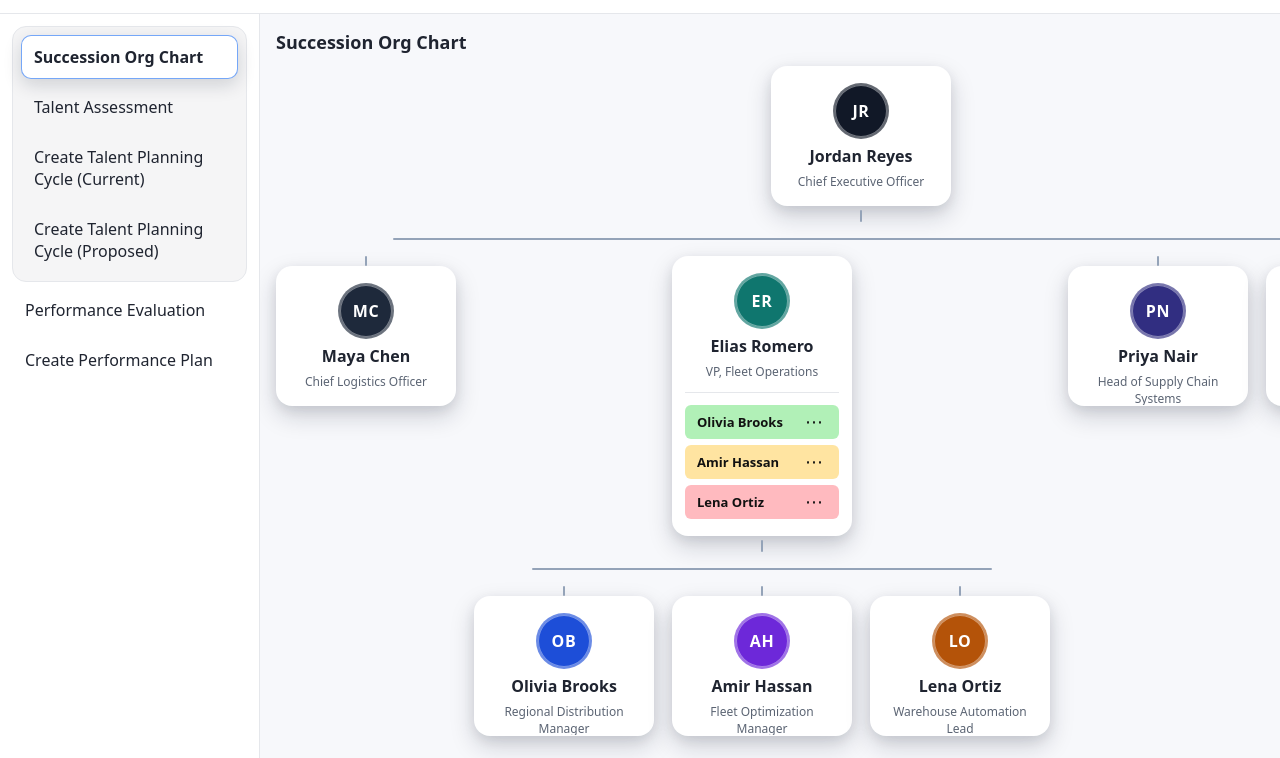
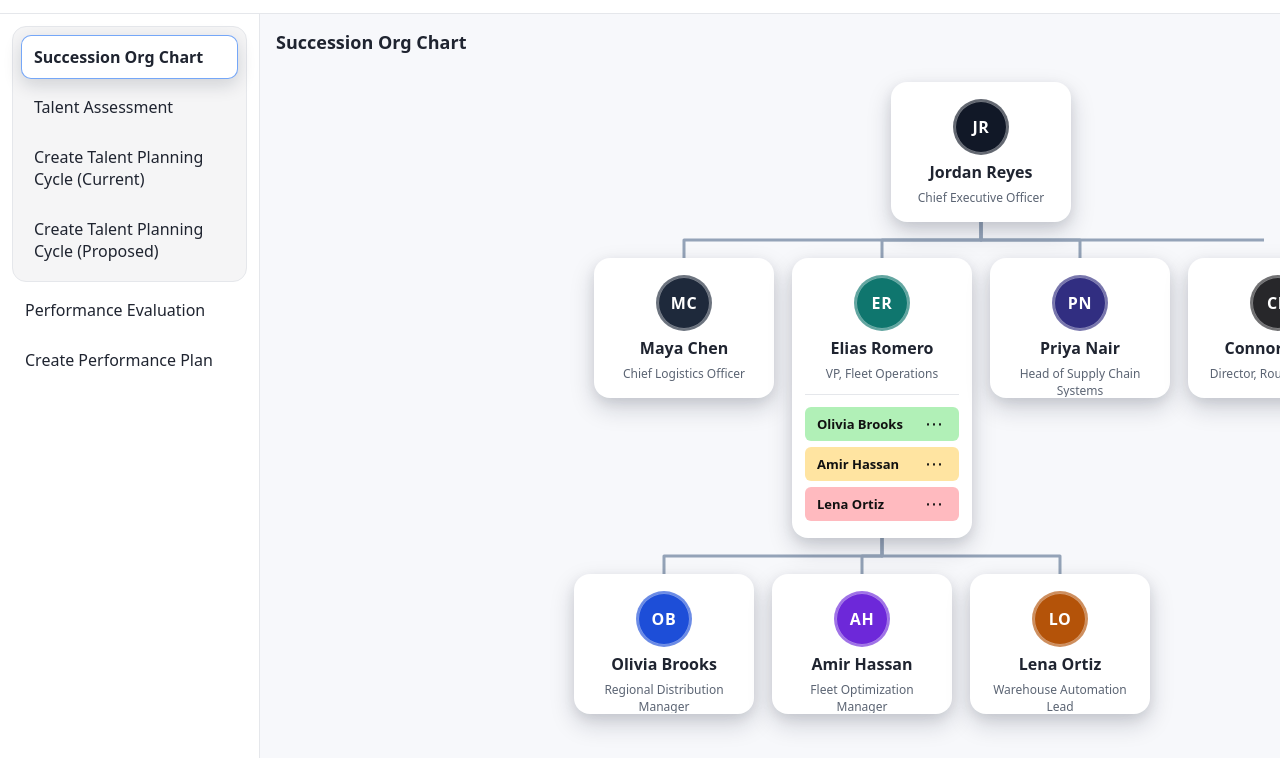
Before and after one commit to iManojrk/Talent-Management-Mocks, a plain HTML site: page mocks/index.html in a window 1280 px wide. Shown: the part 42-800 px from the top of the page. Drawn offline with Linux system fonts and the light colour scheme.

Commit message:
WIP  org chart lines 2

```diff
--- a/codex.context.json
+++ b/codex.context.json
@@ -82,7 +82,9 @@
         "Assign Learning menu action opens a dedicated modal showing the selected employee plus Competency vs Catalog search tabs with searchable cards; selecting a card drills into a course detail modal with placeholder Assign CTA",
         "Talent Card modal shows talent pool nominations, performance/potential nine-box (latest + trend toggle), rating trend chart, career goals, experience, skills, and education",
         "Readiness chips map ready-green/yellow/red to Ready Now, 1-2 Years, and 3+ Years",
-        "Styling is light theme only with custom org connectors, modal layout, and SVG trend visuals"
+        "Styling is light theme only with custom org connectors, modal layout, and SVG trend visuals",
+        "Org-chart connectors render as continuous SVG paths between parent and children to stay aligned at every viewport size",
+        "Entire org chart now renders as a single three-tier grid (CEO, VPs, successors) so layout is consistent regardless of nested depth"
       ],
       "interactivity": "Match existing behavior: click successor rows to open the Talent Card modal, then click Latest/Trend buttons inside the modal to switch views; no keyboard handlers are wired."
     },
--- a/mocks/screens/orgchart.js
+++ b/mocks/screens/orgchart.js
@@ -286,27 +286,15 @@ export function OrgChart() {
   title.className = 'page-title';
   title.textContent = 'Succession Org Chart';
 
-  const chart = document.createElement('div');
-  chart.className = 'org';
   const modals = {
     profile: Modal(),
     assign: Modal(),
     learning: Modal()
   };
-  chart.appendChild(renderBranch(orgData, modals));
+  const chart = renderOrgTree(orgData, modals);
 
   wrap.append(title, chart);
   return wrap;
-}
-
-function renderBranch(nodeData, modals) {
-  const parentBlock = block(renderNode(nodeData, modals));
-  if (!nodeData.children || !nodeData.children.length) {
-    return parentBlock;
-  }
-  const childBlocks = nodeData.children.map(child => renderBranch(child, modals));
-  const group = withChildren(parentBlock, childBlocks);
-  return group;
 }
 
 function renderNode({ name = 'Name', position = 'Position', showChildrenList = false, children = [], color }, modals) {
@@ -1123,25 +1111,135 @@ function block(content) {
   return b;
 }
 
-function withChildren(parentBlock, childBlocks) {
-  const group = document.createElement('div');
-  group.className = 'org-group';
-  const parentRow = document.createElement('div');
-  parentRow.className = 'org-parent';
-  parentRow.appendChild(parentBlock);
+const ORG_SVG_NS = 'http://www.w3.org/2000/svg';
+let orgNodeIdCounter = 0;
+let activeOrgChart = null;
 
-  const childrenRow = document.createElement('div');
-  childrenRow.className = 'org-children';
-  childBlocks.forEach(cb => childrenRow.appendChild(cb));
+function renderOrgTree(rootData, modals) {
+  orgNodeIdCounter = 0;
+  const entries = flattenOrgTree(rootData);
+  const levelEntries = [];
+  const childrenByParent = new Map();
+  entries.forEach(entry => {
+    if (!levelEntries[entry.depth]) levelEntries[entry.depth] = [];
+    levelEntries[entry.depth].push(entry);
+    if (entry.parentId) {
+      if (!childrenByParent.has(entry.parentId)) {
+        childrenByParent.set(entry.parentId, []);
+      }
+      childrenByParent.get(entry.parentId).push(entry);
+    }
+  });
+  const chart = document.createElement('div');
+  chart.className = 'org';
 
-  group.append(parentRow, connector(), childrenRow);
-  return group;
+  const svg = document.createElementNS(ORG_SVG_NS, 'svg');
+  svg.classList.add('org-lines');
+  chart.appendChild(svg);
+
+  const tiersWrap = document.createElement('div');
+  tiersWrap.className = 'org-tiers';
+  chart.appendChild(tiersWrap);
+
+  levelEntries.forEach((levelList = [], depth) => {
+    if (!levelList?.length) return;
+    const tier = document.createElement('div');
+    tier.className = `org-tier org-tier--level${depth}`;
+    tier.dataset.level = depth;
+
+    if (depth === 0) {
+      levelList.forEach(entry => {
+        const blockEl = block(renderNode(entry.data, modals));
+        blockEl.dataset.nodeId = entry.id;
+        tier.appendChild(blockEl);
+      });
+    } else {
+      const parentLevel = levelEntries[depth - 1] ?? [];
+      const totalCols = parentLevel.reduce((sum, parentEntry) => {
+        const count = Math.max(childrenByParent.get(parentEntry.id)?.length ?? 0, 1);
+        return sum + count;
+      }, 0) || 1;
+      tier.style.display = 'grid';
+      tier.style.gridTemplateColumns = `repeat(${totalCols}, minmax(220px, 1fr))`;
+      parentLevel.forEach(parentEntry => {
+        const slot = document.createElement('div');
+        slot.className = 'org-tier-slot';
+        const kids = childrenByParent.get(parentEntry.id) ?? [];
+        const span = Math.max(kids.length, 1);
+        slot.style.gridColumn = `span ${span}`;
+        slot.dataset.parentRef = parentEntry.id;
+        kids.forEach(entry => {
+          const blockEl = block(renderNode(entry.data, modals));
+          blockEl.dataset.nodeId = entry.id;
+          blockEl.dataset.parentId = entry.parentId;
+          slot.appendChild(blockEl);
+        });
+        tier.appendChild(slot);
+      });
+    }
+    tiersWrap.appendChild(tier);
+  });
+
+  scheduleOrgLineLayout(chart);
+  return chart;
 }
 
-function connector() {
-  const c = document.createElement('div');
-  c.className = 'org-connector';
-  return c;
+function flattenOrgTree(node, depth = 0, parentId = null, acc = []) {
+  const id = `org-node-${++orgNodeIdCounter}`;
+  acc.push({ id, data: node, depth, parentId });
+  (node.children ?? []).forEach(child => flattenOrgTree(child, depth + 1, id, acc));
+  return acc;
+}
+
+function scheduleOrgLineLayout(chart) {
+  activeOrgChart = chart;
+  requestAnimationFrame(() => {
+    if (activeOrgChart !== chart || !chart.isConnected) return;
+    layoutOrgLines(chart);
+  });
+}
+
+window.addEventListener('resize', () => {
+  if (activeOrgChart?.isConnected) {
+    layoutOrgLines(activeOrgChart);
+  }
+});
+
+function layoutOrgLines(chart) {
+  const svg = chart.querySelector('.org-lines');
+  if (!svg) return;
+  const nodes = chart.querySelectorAll('[data-node-id]');
+  if (!nodes.length) {
+    svg.innerHTML = '';
+    return;
+  }
+
+  const chartRect = chart.getBoundingClientRect();
+  const width = chartRect.width;
+  const height = chartRect.height;
+  svg.setAttribute('viewBox', `0 0 ${width} ${height}`);
+  svg.setAttribute('width', width);
+  svg.setAttribute('height', height);
+  svg.innerHTML = '';
+
+  nodes.forEach(node => {
+    const parentId = node.dataset.parentId;
+    if (!parentId) return;
+    const parent = chart.querySelector(`[data-node-id="${parentId}"]`);
+    if (!parent) return;
+    const parentRect = parent.getBoundingClientRect();
+    const childRect = node.getBoundingClientRect();
+    const startX = parentRect.left + parentRect.width / 2 - chartRect.left;
+    const startY = parentRect.bottom - chartRect.top;
+    const endX = childRect.left + childRect.width / 2 - chartRect.left;
+    const endY = childRect.top - chartRect.top;
+    const midY = (startY + endY) / 2;
+
+    const path = document.createElementNS(ORG_SVG_NS, 'path');
+    path.setAttribute('d', `M ${startX} ${startY} L ${startX} ${midY} L ${endX} ${midY} L ${endX} ${endY}`);
+    path.classList.add('org-line');
+    svg.appendChild(path);
+  });
 }
 
 function initials(name) {
--- a/mocks/styles.css
+++ b/mocks/styles.css
@@ -86,15 +86,14 @@ tr:hover td { background: rgba(122,162,247,0.08); }
 }
 
 /* Org chart styles */
-.org { display: grid; gap: 18px; }
-.org-group { display: grid; gap: 8px; justify-items: center; }
-.org-parent { display: grid; justify-items: center; position: relative; }
-.org-parent::after { content: ""; width: 2px; height: 12px; background: #94a3b8; margin-top: 4px; justify-self: center; border-radius: 99px; }
-.org-children { display: grid; gap: 18px; grid-auto-flow: column; justify-content: center; }
-.org-children > .org-block { position: relative; padding-top: 10px; }
-.org-children > .org-block::before { content: ""; position: absolute; top: 0; left: 50%; transform: translateX(-50%); width: 2px; height: 10px; background: #94a3b8; border-radius: 99px; }
-.org-connector { height: 18px; width: 100%; position: relative; }
-.org-connector::before { content: ""; position: absolute; top: 50%; left: 10%; right: 10%; height: 2px; background: #94a3b8; border-radius: 99px; transform: translateY(-50%); }
+.org { position: relative; display: grid; gap: 32px; justify-items: center; padding: 16px 0 40px; width: 100%; }
+.org-lines { position: absolute; inset: 0; pointer-events: none; z-index: 0; }
+.org-lines path { stroke: #94a3b8; stroke-width: 3px; fill: none; stroke-linecap: round; stroke-linejoin: round; }
+.org-tiers { position: relative; z-index: 1; display: grid; gap: 36px; width: 100%; }
+.org-tier { display: flex; justify-content: center; gap: 18px; flex-wrap: wrap; }
+.org-tier--level0 { justify-content: center; }
+.org-tier-slot { display: flex; justify-content: center; gap: 18px; flex-wrap: wrap; align-items: flex-start; min-height: 0; }
+.org-tier-slot:empty { min-height: 0; }
 
 .org-block { display: grid; justify-items: center; }
 .org-node { width: 180px; height: 140px; background: var(--panel); border: 1px solid transparent; border-radius: 16px; padding: 16px 12px; display: grid; gap: 6px; text-align: center; overflow: hidden; box-shadow: 0 10px 25px rgba(15, 23, 42, 0.18), 0 4px 12px rgba(15, 23, 42, 0.08); }
```
